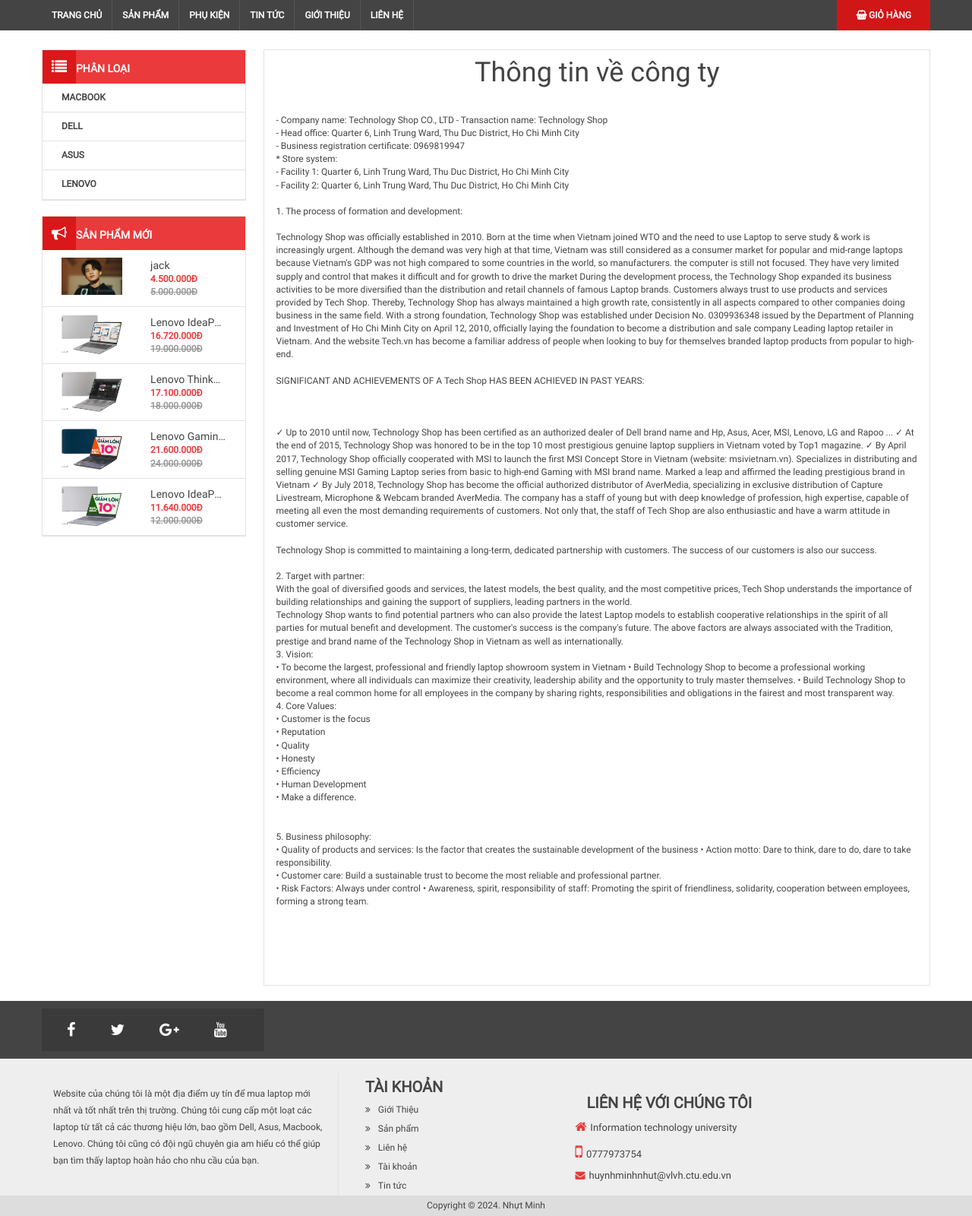
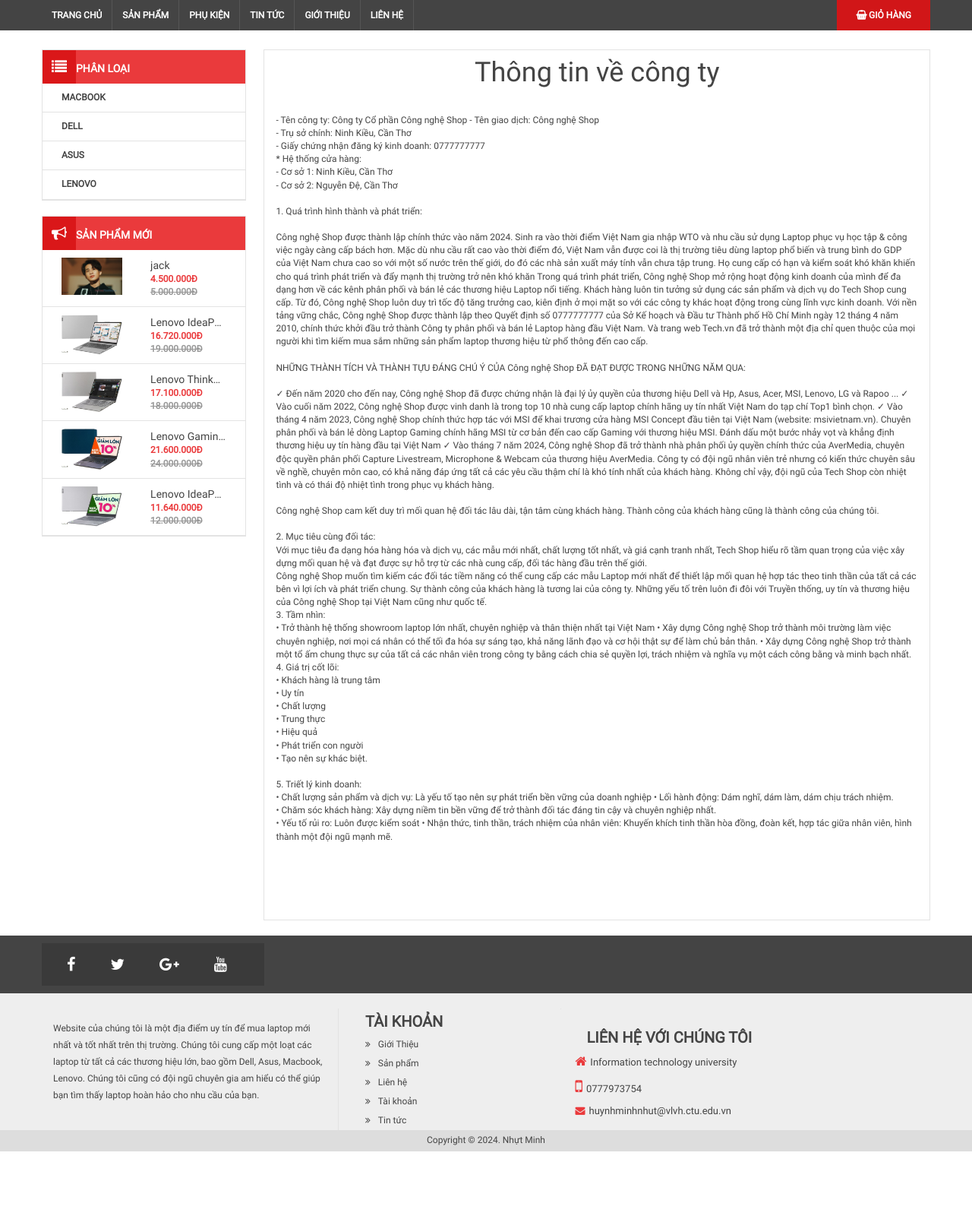
Before and after one commit to HuynhMinhNhut1/congngheshop, a PHP site: page /congngheshop/introduce.php in a window 1280 px wide. Shown: the part 141-1741 px from the top of the page at 76% size. After the commit the page ends 1656 px from the top, so only its background shows below. Run offline with PHP 8.4, Linux system fonts and the light colour scheme; data comes from the database, SQL or seed files in the repository.

Commit message:
xay dung website ban laptop

```diff
--- a/index.php
+++ b/index.php
@@ -4,7 +4,6 @@
 // Truy vấn danh sách các danh mục sản phẩm được hiển thị trên trang chủ
 $sqlHomecate = "SELECT name, id FROM category WHERE home = 1 ORDER BY update_at";
 $categoryHome = $db->fetchsql($sqlHomecate);
-
 $data = [];
 
 // Lấy danh sách sản phẩm theo từng danh mục được hiển thị trên trang chủ
@@ -14,9 +13,7 @@
     $productHome = $db->fetchsql($sql);
     $data[$item['name']] = $productHome;
 }
-
 ?>
-
 <?php require_once __DIR__ . "/layouts/header.php"; ?>
 <?php require_once __DIR__ . "/layouts/banner.php"; ?>
 
@@ -37,7 +34,6 @@
             <script>
                 var slideIndex = 1;
                 showSlides();
-
                 function showSlides() {
                     var slides = document.getElementsByClassName("mySlides");
                     var dots = document.getElementsByClassName("dot");
@@ -58,7 +54,6 @@
             </script>
         </div>
     </section>
-
     <section class="box-main1">
         <?php foreach ($data as $key => $value) : ?>
             <div class="col-md-12">
@@ -100,5 +95,4 @@
         <?php endforeach; ?>
     </section>
 </div>
-
 <?php require_once __DIR__ . "/layouts/footer.php"; ?>
--- a/introduce.php
+++ b/introduce.php
@@ -1,18 +1,5 @@
 <?php
     require_once __DIR__. "/autoload/autoload.php";
-
-    // $sqlHomecate = "SELECT name , id FROM category WHERE home = 1 ORDER BY update_at ";
-    // $categoryHome =$db->fetchsql($sqlHomecate);
-    // $sqlHomearticle = "SELECT * FROM articles WHERE a_home = 1 ORDER BY updated_at ";
-    // $articleHome =$db->fetchsql($sqlHomearticle);
-    // $data = [];
-    // foreach ($categoryHome as $item)
-    // {
-    //     $cateId=intval($item['id']);
-    //     $sql="SELECT * FROM product WHERE category_id = $cateId LIMIT 4";
-    //     $productHome=$db->fetchsql($sql);
-    //     $data[$item['name']]=$productHome;
-    // }
 ?>
 <?php require_once __DIR__ . "/layouts/header.php"; ?>
 <?php require_once __DIR__ . "/layouts/banner.php"; ?>
@@ -43,61 +30,61 @@
     }
 
 </style>
-<!-- This is HEADER -->
+<!-- Đây là HEADER -->
 <?php require_once __DIR__. "/layouts/header.php" ;?>
 <?php require_once __DIR__. "/layouts/banner.php" ;?>
-<!-- END HEADER -->
+<!-- KẾT THÚC HEADER -->
 <div class="col-md-9 bor" style="padding-bottom: 15px;">
     <section>
         <h1 style="text-align: center; margin-top: 10px;">Thông tin về công ty</h1>
         <p><br><br>
-- Company name: Technology Shop CO., LTD
-- Transaction name: Technology Shop <br>
-- Head office: Quarter 6, Linh Trung Ward, Thu Duc District, Ho Chi Minh City <br>
-- Business registration certificate: 0969819947 <br>
-* Store system: <br>
-- Facility 1: Quarter 6, Linh Trung Ward, Thu Duc District, Ho Chi Minh City <br>
-- Facility 2: Quarter 6, Linh Trung Ward, Thu Duc District, Ho Chi Minh City <br> <br>
-1. The process of formation and development: <br> <br>
+- Tên công ty: Công ty Cổ phần Công nghệ Shop
+- Tên giao dịch: Công nghệ Shop <br>
+- Trụ sở chính: Ninh Kiều, Cần Thơ <br>
+- Giấy chứng nhận đăng ký kinh doanh: 0777777777 <br>
+* Hệ thống cửa hàng: <br>
+- Cơ sở 1: Ninh Kiều, Cần Thơ <br>
+- Cơ sở 2: Nguyễn Đệ, Cần Thơ <br> <br>
+1. Quá trình hình thành và phát triển: <br> <br>
 
-Technology Shop was officially established in 2010. Born at the time when Vietnam joined WTO and the need to use Laptop to serve study & work is increasingly urgent. Although the demand was very high at that time, Vietnam was still considered as a consumer market for popular and mid-range laptops because Vietnam's GDP was not high compared to some countries in the world, so manufacturers. the computer is still not focused. They have very limited supply and control that makes it difficult and for growth to drive the market
-During the development process, the Technology Shop expanded its business activities to be more diversified than the distribution and retail channels of famous Laptop brands. Customers always trust to use products and services provided by Tech Shop. Thereby, Technology Shop has always maintained a high growth rate, consistently in all aspects compared to other companies doing business in the same field.
-With a strong foundation, Technology Shop was established under Decision No. 0309936348 issued by the Department of Planning and Investment of Ho Chi Minh City on April 12, 2010, officially laying the foundation to become a distribution and sale company Leading laptop retailer in Vietnam. And the website Tech.vn has become a familiar address of people when looking to buy for themselves branded laptop products from popular to high-end.
+Công nghệ Shop được thành lập chính thức vào năm 2024. Sinh ra vào thời điểm Việt Nam gia nhập WTO và nhu cầu sử dụng Laptop phục vụ học tập & công việc ngày càng cấp bách hơn. Mặc dù nhu cầu rất cao vào thời điểm đó, Việt Nam vẫn được coi là thị trường tiêu dùng laptop phổ biến và trung bình do GDP của Việt Nam chưa cao so với một số nước trên thế giới, do đó các nhà sản xuất máy tính vẫn chưa tập trung. Họ cung cấp có hạn và kiểm soát khó khăn khiến cho quá trình phát triển và đẩy mạnh thị trường trở nên khó khăn
+Trong quá trình phát triển, Công nghệ Shop mở rộng hoạt động kinh doanh của mình để đa dạng hơn về các kênh phân phối và bán lẻ các thương hiệu Laptop nổi tiếng. Khách hàng luôn tin tưởng sử dụng các sản phẩm và dịch vụ do Tech Shop cung cấp. Từ đó, Công nghệ Shop luôn duy trì tốc độ tăng trưởng cao, kiên định ở mọi mặt so với các công ty khác hoạt động trong cùng lĩnh vực kinh doanh.
+Với nền tảng vững chắc, Công nghệ Shop được thành lập theo Quyết định số 0777777777 của Sở Kế hoạch và Đầu tư Thành phố Hồ Chí Minh ngày 12 tháng 4 năm 2010, chính thức khởi đầu trở thành Công ty phân phối và bán lẻ Laptop hàng đầu Việt Nam. Và trang web Tech.vn đã trở thành một địa chỉ quen thuộc của mọi người khi tìm kiếm mua sắm những sản phẩm laptop thương hiệu từ phổ thông đến cao cấp.
 <br> <br>
-SIGNIFICANT AND ACHIEVEMENTS OF A Tech Shop HAS BEEN ACHIEVED IN PAST YEARS: <br> <br>
+NHỮNG THÀNH TÍCH VÀ THÀNH TỰU ĐÁNG CHÚ Ý CỦA Công nghệ Shop ĐÃ ĐẠT ĐƯỢC TRONG NHỮNG NĂM QUA:
 <br> <br>
-✓ Up to 2010 until now, Technology Shop has been certified as an authorized dealer of Dell brand name and Hp, Asus, Acer, MSI, Lenovo, LG and Rapoo ...
-✓ At the end of 2015, Technology Shop was honored to be in the top 10 most prestigious genuine laptop suppliers in Vietnam voted by Top1 magazine.
-✓ By April 2017, Technology Shop officially cooperated with MSI to launch the first MSI Concept Store in Vietnam (website: msivietnam.vn). Specializes in distributing and selling genuine MSI Gaming Laptop series from basic to high-end Gaming with MSI brand name. Marked a leap and affirmed the leading prestigious brand in Vietnam
-✓ By July 2018, Technology Shop has become the official authorized distributor of AverMedia, specializing in exclusive distribution of Capture Livestream, Microphone & Webcam branded AverMedia.
-The company has a staff of young but with deep knowledge of profession, high expertise, capable of meeting all even the most demanding requirements of customers. Not only that, the staff of Tech Shop are also enthusiastic and have a warm attitude in customer service. <br> <br>
-Technology Shop is committed to maintaining a long-term, dedicated partnership with customers. The success of our customers is also our success.
+✓ Đến năm 2020 cho đến nay, Công nghệ Shop đã được chứng nhận là đại lý ủy quyền của thương hiệu Dell và Hp, Asus, Acer, MSI, Lenovo, LG và Rapoo ...
+✓ Vào cuối năm 2022, Công nghệ Shop được vinh danh là trong top 10 nhà cung cấp laptop chính hãng uy tín nhất Việt Nam do tạp chí Top1 bình chọn.
+✓ Vào tháng 4 năm 2023, Công nghệ Shop chính thức hợp tác với MSI để khai trương cửa hàng MSI Concept đầu tiên tại Việt Nam (website: msivietnam.vn). Chuyên phân phối và bán lẻ dòng Laptop Gaming chính hãng MSI từ cơ bản đến cao cấp Gaming với thương hiệu MSI. Đánh dấu một bước nhảy vọt và khẳng định thương hiệu uy tín hàng đầu tại Việt Nam
+✓ Vào tháng 7 năm 2024, Công nghệ Shop đã trở thành nhà phân phối ủy quyền chính thức của AverMedia, chuyên độc quyền phân phối Capture Livestream, Microphone & Webcam của thương hiệu AverMedia.
+Công ty có đội ngũ nhân viên trẻ nhưng có kiến thức chuyên sâu về nghề, chuyên môn cao, có khả năng đáp ứng tất cả các yêu cầu thậm chí là khó tính nhất của khách hàng. Không chỉ vậy, đội ngũ của Tech Shop còn nhiệt tình và có thái độ nhiệt tình trong phục vụ khách hàng. <br> <br>
+Công nghệ Shop cam kết duy trì mối quan hệ đối tác lâu dài, tận tâm cùng khách hàng. Thành công của khách hàng cũng là thành công của chúng tôi.
 <br> <br>
-2. Target with partner: <br>
-With the goal of diversified goods and services, the latest models, the best quality, and the most competitive prices, Tech Shop understands the importance of building relationships and gaining the support of suppliers, leading partners in the world. <br>
-Technology Shop wants to find potential partners who can also provide the latest Laptop models to establish cooperative relationships in the spirit of all parties for mutual benefit and development.
-The customer's success is the company's future. The above factors are always associated with the Tradition, prestige and brand name of the Technology Shop in Vietnam as well as internationally.
+2. Mục tiêu cùng đối tác: <br>
+Với mục tiêu đa dạng hóa hàng hóa và dịch vụ, các mẫu mới nhất, chất lượng tốt nhất, và giá cạnh tranh nhất, Tech Shop hiểu rõ tầm quan trọng của việc xây dựng mối quan hệ và đạt được sự hỗ trợ từ các nhà cung cấp, đối tác hàng đầu trên thế giới. <br>
+Công nghệ Shop muốn tìm kiếm các đối tác tiềm năng có thể cung cấp các mẫu Laptop mới nhất để thiết lập mối quan hệ hợp tác theo tinh thần của tất cả các bên vì lợi ích và phát triển chung.
+Sự thành công của khách hàng là tương lai của công ty. Những yếu tố trên luôn đi đôi với Truyền thống, uy tín và thương hiệu của Công nghệ Shop tại Việt Nam cũng như quốc tế.
 <br>
-3. Vision: <br>
-• To become the largest, professional and friendly laptop showroom system in Vietnam
-• Build Technology Shop to become a professional working environment, where all individuals can maximize their creativity, leadership ability and the opportunity to truly master themselves.
-• Build Technology Shop to become a real common home for all employees in the company by sharing rights, responsibilities and obligations in the fairest and most transparent way.
+3. Tầm nhìn: <br>
+• Trở thành hệ thống showroom laptop lớn nhất, chuyên nghiệp và thân thiện nhất tại Việt Nam
+• Xây dựng Công nghệ Shop trở thành môi trường làm việc chuyên nghiệp, nơi mọi cá nhân có thể tối đa hóa sự sáng tạo, khả năng lãnh đạo và cơ hội thật sự để làm chủ bản thân.
+• Xây dựng Công nghệ Shop trở thành một tổ ấm chung thực sự của tất cả các nhân viên trong công ty bằng cách chia sẻ quyền lợi, trách nhiệm và nghĩa vụ một cách công bằng và minh bạch nhất.
 <br>
-4. Core Values: <br>
-• Customer is the focus <br>
-• Reputation <br>
-• Quality <br>
-• Honesty <br>
-• Efficiency <br>
-• Human Development <br>
-• Make a difference. <br>
-<br><br>
-5. Business philosophy: <br>
-• Quality of products and services: Is the factor that creates the sustainable development of the business
-• Action motto: Dare to think, dare to do, dare to take responsibility. <br>
-• Customer care: Build a sustainable trust to become the most reliable and professional partner. <br>
-• Risk Factors: Always under control
-• Awareness, spirit, responsibility of staff: Promoting the spirit of friendliness, solidarity, cooperation between employees, forming a strong team.
+4. Giá trị cốt lõi: <br>
+• Khách hàng là trung tâm <br>
+• Uy tín <br>
+• Chất lượng <br>
+• Trung thực <br>
+• Hiệu quả <br>
+• Phát triển con người <br>
+• Tạo nên sự khác biệt. <br>
+<br>
+5. Triết lý kinh doanh: <br>
+• Chất lượng sản phẩm và dịch vụ: Là yếu tố tạo nên sự phát triển bền vững của doanh nghiệp
+• Lối hành động: Dám nghĩ, dám làm, dám chịu trách nhiệm. <br>
+• Chăm sóc khách hàng: Xây dựng niềm tin bền vững để trở thành đối tác đáng tin cậy và chuyên nghiệp nhất. <br>
+• Yếu tố rủi ro: Luôn được kiểm soát
+• Nhận thức, tinh thần, trách nhiệm của nhân viên: Khuyến khích tinh thần hòa đồng, đoàn kết, hợp tác giữa nhân viên, hình thành một đội ngũ mạnh mẽ.
          </p> <br> <br> <br> <br> <br>
      </section>
 </div>
--- a/layouts/footer.php
+++ b/layouts/footer.php
@@ -12,7 +12,7 @@
             <!-- Các biểu tượng chia sẻ mạng xã hội -->
             <ul>
                 <li><a href="https://www.facebook.com/profile.php?id=100041641999879"><i class="fa fa-facebook"></i></a></li>
-                <li><a href="https://twitter.com/khainguyen1505"><i class="fa fa-twitter"></i></a></li>
+                <li><a href="https://twitter.com/Minhnhut"><i class="fa fa-twitter"></i></a></li>
                 <li><a href="https://mail.google.com/mail"><i class="fa fa-google-plus"></i></a></li>
                 <li><a href="https://www.youtube.com/"><i class="fa fa-youtube"></i></a></li>
             </ul>
--- a/public/style.css
+++ b/public/style.css
@@ -750,6 +750,7 @@
 .action-zoom a{
 	background:
 }
+
 .single-product:hover .product-img a img.secondary-image{opacity:1}
 .product-img>a:before{
 	background-color: #000;
```
Also changed, not shown: Login.php (+0 -7 lines), README.md.
